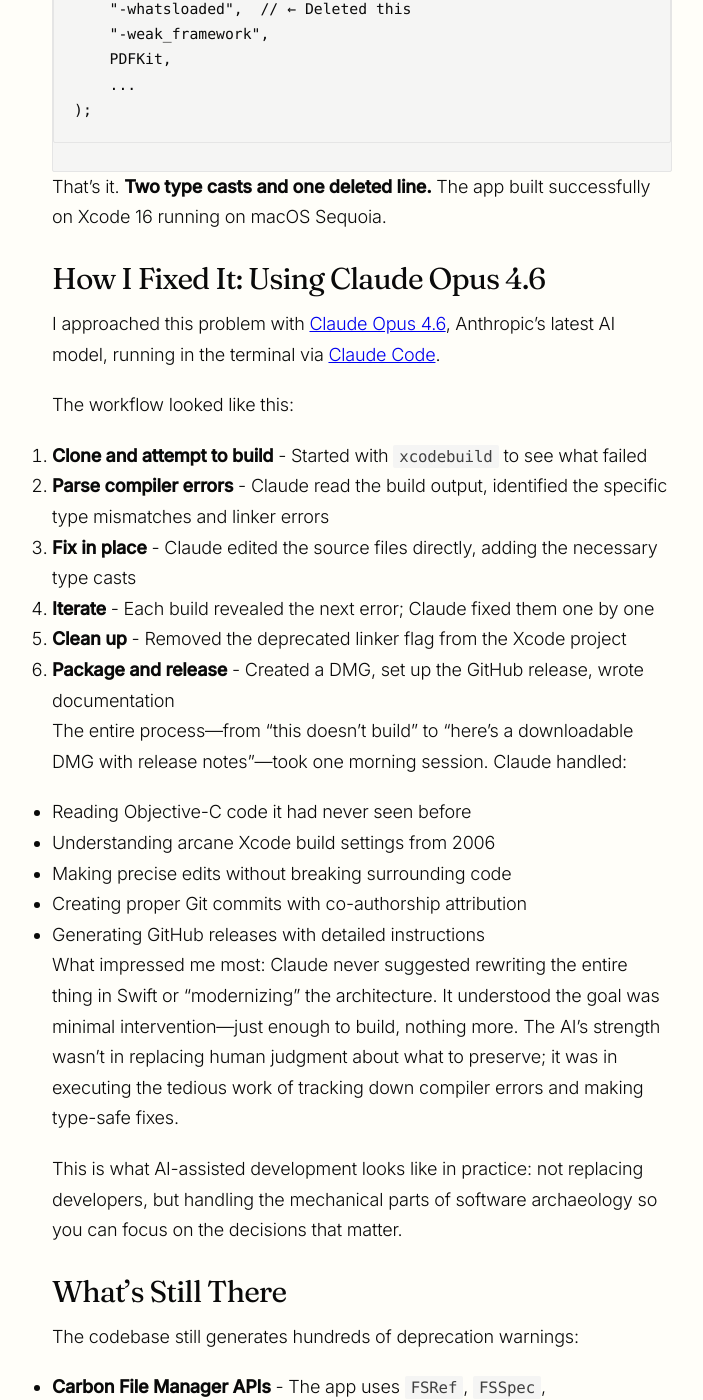
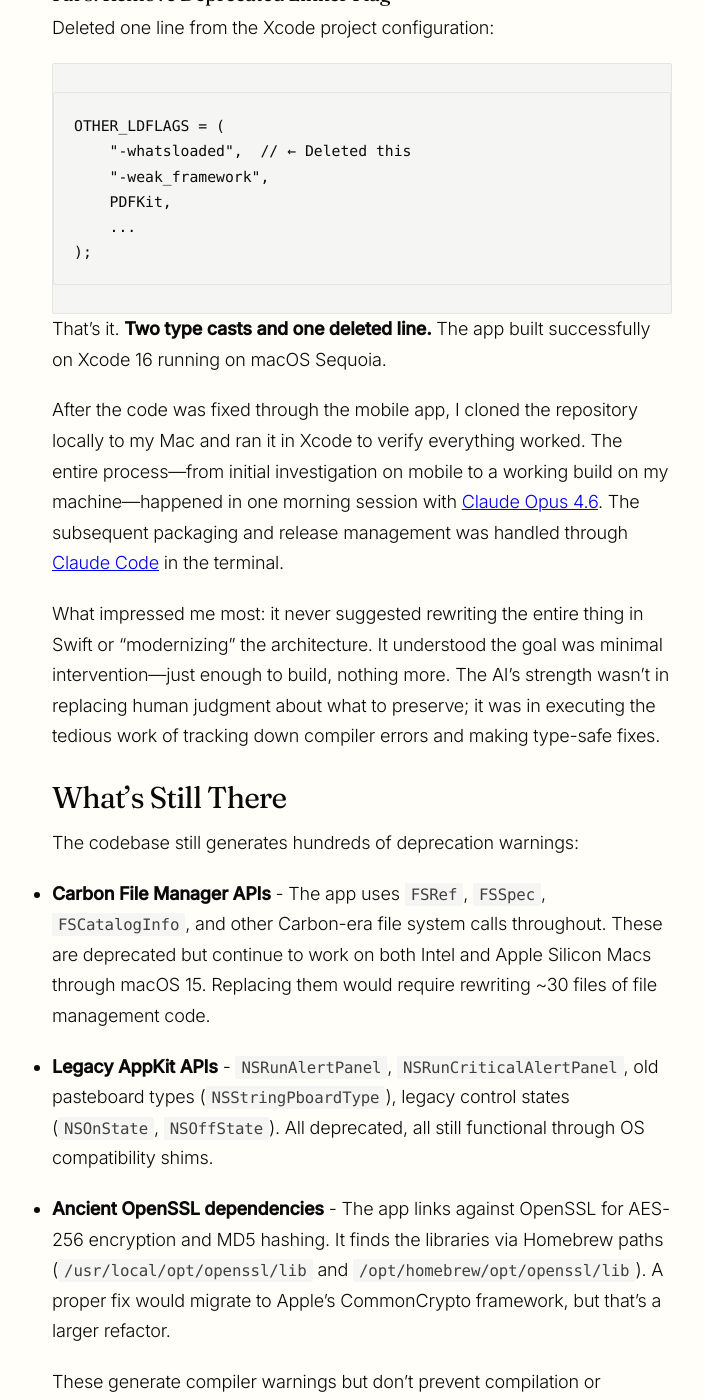
Before and after one commit to and/and.github.io, a Jekyll site: the page built from _posts/2026-02-08-issue-4.md, in a window 1280 px wide and 1400 px high, scrolled down 3533 px. Shown: the whole window, without its empty margins (268-971 px from the left). Built offline with Jekyll 4.4.1, drawn with Linux system fonts in a browser that asks for light colours; some of the changed text lies outside the part shown.

Commit message:
Update from issue #4: Bringing Notational Velocity Back to Life on Modern macOS

````diff
--- a/_posts/2026-02-08-issue-4.md
+++ b/_posts/2026-02-08-issue-4.md
@@ -8,24 +8,26 @@ issue_number: 4
 
 # Using Claude Opus 4.6 bringing Notational Velocity back to life on modern macOS
 
+[Notational Velocity](https://notational.net/) was one of those rare applications that did one thing perfectly. A lightning-fast, keyboard-driven note-taking app for macOS, it let you search and create notes in a single unified interface. No mouse needed. No friction. Just thoughts flowing into text.
+
 <img width="582" height="660" alt="Image" src="https://github.com/user-attachments/assets/f4742aba-1db3-4caf-ad23-05040e7b6144" />
 
-[Notational Velocity](https://notational.net/) was one of those rare applications that did one thing perfectly. A lightning-fast, keyboard-driven note-taking app for macOS, it let you search and create notes in a single unified interface. No mouse needed. No friction. Just thoughts flowing into text.
+Then it stopped working.
 
 Then it stopped working.
 
 The last commit to the open-source project landed in 2021, and somewhere between macOS updates and Xcode releases, the app wouldn't build anymore. The codebase — written in Objective-C with roots going back to the Mac OS X 10.4 Tiger era — had accumulated just enough technical debt that modern development tools rejected it.
 
-## What Broke
+## What Claude Found
 
-The build failed with three specific errors when compiling on Xcode 16 with macOS SDK 26.2:
+I forked the repository and asked Claude to investigate why it wouldn't build—initially through the mobile app. It connected to the GitHub repository, ran `xcodebuild`, parsed through the compilation output, and identified three blockers:
 
 ### 1. Incompatible Function Pointer Types in LinkingEditor.m
 
-The code attempted to dynamically swap cursor implementations for the I-beam cursor (to show a white cursor on dark backgrounds). It used runtime manipulation via `method_setImplementation()`, but assigned function pointers to `IMP` types without proper casting:
+It found code that dynamically swaps cursor implementations for the I-beam cursor (to show a white cursor on dark backgrounds). The code used runtime manipulation via `method_setImplementation()`, but assigned function pointers to `IMP` types without proper casting:
 
 ```objective-c
-// Line 980 - This failed to compile
+// Line 980 - First error identified
 method_setImplementation(defaultIBeamCursorMethod,
     shouldBeWhite ? whiteIBeamCursorIMP : defaultIBeamCursorIMP);
 ```
@@ -34,10 +36,10 @@ Modern Clang's stricter type checking rejected this. The error: "incompatible fu
 
 ### 2. Incompatible Function Pointer Types in GlobalPrefs.m
 
-A similar issue where `methodForSelector:` returns an `IMP` (essentially a `void*` function pointer) but was being assigned to a typed function pointer without an explicit cast:
+It caught a similar issue where `methodForSelector:` returns an `IMP` (essentially a `void*` function pointer) but was being assigned to a typed function pointer without an explicit cast:
 
 ```objective-c
-// Line 102 - This also failed
+// Line 102 - Second error found
 runCallbacksIMP = [self methodForSelector:@selector(notifyCallbacksForSelector:excludingSender:)];
 ```
 
@@ -45,11 +47,11 @@ The variable `runCallbacksIMP` was declared as `id (*)(GlobalPrefs*, SEL, SEL, i
 
 ### 3. Unknown Linker Option
 
-The Xcode project settings included `-whatsloaded` in `OTHER_LDFLAGS`, a legacy linker flag that was removed in modern versions of the macOS linker. The linker simply refused to link with an "unknown options" error.
+It traced through the Xcode project settings and found `-whatsloaded` in `OTHER_LDFLAGS`, a legacy linker flag that was removed in modern versions of the macOS linker. The linker simply refused to link with an "unknown options" error.
 
-## The Fix
+## How Claude Fixed It
 
-The fixes were surgical and minimal — just enough to satisfy modern tooling without rewriting legacy code:
+Once the issues were identified, it made surgical, minimal fixes — just enough to satisfy modern tooling without rewriting legacy code:
 
 ### Fix 1: Add Explicit Type Cast in LinkingEditor.m
 
@@ -84,29 +86,9 @@ OTHER_LDFLAGS = (
 
 That's it. **Two type casts and one deleted line.** The app built successfully on Xcode 16 running on macOS Sequoia.
 
-## How I Fixed It: Using Claude Opus 4.6
+After the code was fixed through the mobile app, I cloned the repository locally to my Mac and ran it in Xcode to verify everything worked. The entire process—from initial investigation on mobile to a working build on my machine—happened in one morning session with [Claude Opus 4.6](https://www.anthropic.com/claude). The subsequent packaging and release management was handled through [Claude Code](https://docs.anthropic.com/en/docs/build-with-claude/claude-code) in the terminal.
 
-I approached this problem with [Claude Opus 4.6](https://www.anthropic.com/claude), Anthropic's latest AI model, running in the terminal via [Claude Code](https://docs.anthropic.com/en/docs/build-with-claude/claude-code).
-
-The workflow looked like this:
-
-1. **Clone and attempt to build** - Started with `xcodebuild` to see what failed
-2. **Parse compiler errors** - Claude read the build output, identified the specific type mismatches and linker errors
-3. **Fix in place** - Claude edited the source files directly, adding the necessary type casts
-4. **Iterate** - Each build revealed the next error; Claude fixed them one by one
-5. **Clean up** - Removed the deprecated linker flag from the Xcode project
-6. **Package and release** - Created a DMG, set up the GitHub release, wrote documentation
-
-The entire process—from "this doesn't build" to "here's a downloadable DMG with release notes"—took one morning session. Claude handled:
-- Reading Objective-C code it had never seen before
-- Understanding arcane Xcode build settings from 2006
-- Making precise edits without breaking surrounding code
-- Creating proper Git commits with co-authorship attribution
-- Generating GitHub releases with detailed instructions
-
-What impressed me most: Claude never suggested rewriting the entire thing in Swift or "modernizing" the architecture. It understood the goal was minimal intervention—just enough to build, nothing more. The AI's strength wasn't in replacing human judgment about what to preserve; it was in executing the tedious work of tracking down compiler errors and making type-safe fixes.
-
-This is what AI-assisted development looks like in practice: not replacing developers, but handling the mechanical parts of software archaeology so you can focus on the decisions that matter.
+What impressed me most: it never suggested rewriting the entire thing in Swift or "modernizing" the architecture. It understood the goal was minimal intervention—just enough to build, nothing more. The AI's strength wasn't in replacing human judgment about what to preserve; it was in executing the tedious work of tracking down compiler errors and making type-safe fixes.
 
 ## What's Still There
 
@@ -140,14 +122,14 @@ This is expected behavior for unsigned apps. The fixes:
 
 Alternatively, right-click the app and select "Open" — this bypasses Gatekeeper on the first launch.
 
-### For Developers: Proper Code Signing
+### Upstream Contribution
 
-The real solution requires:
-1. An Apple Developer account ($99/year)
-2. Code signing with a Developer ID certificate
-3. Notarization via Apple's automated malware scan
+I've submitted a [pull request](https://github.com/scrod/nv/pull/398) with these fixes to the original Notational Velocity repository. If the original author merges it, users will be able to get signed releases directly from the official project.
 
-I've applied for a Developer account. Once approved, future releases will be properly signed and notarized, eliminating the security warning entirely.
+If the PR isn't merged, I'll distribute properly signed and notarized releases from my fork once my Apple Developer account is approved (currently pending). The Developer account enables:
+1. Code signing with a Developer ID certificate
+2. Notarization via Apple's automated malware scan
+3. Distribution without security warnings
 
 ## The Result
 
````
